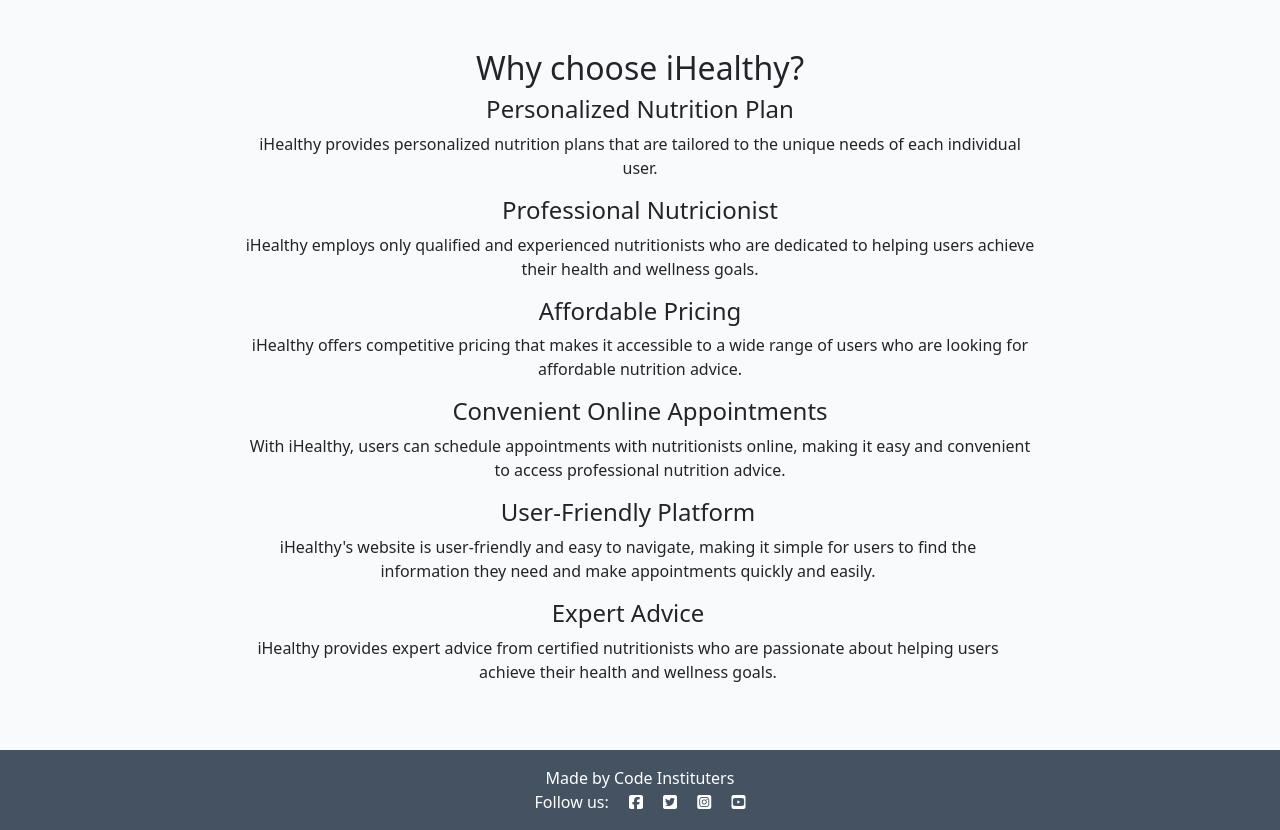
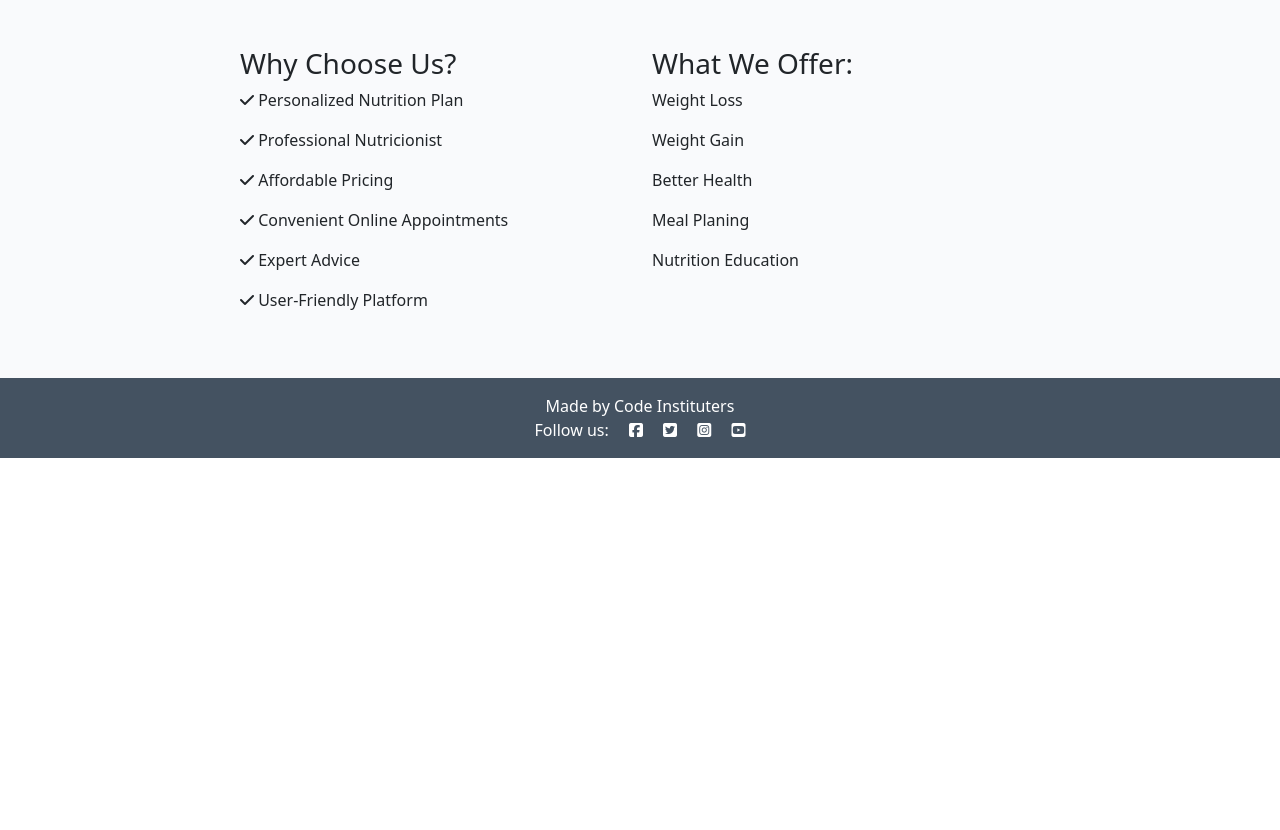
Before and after one commit to Giov3ss/iHealthy, a Django app: page / in a window 1280 px wide. Shown: the part 561-1391 px from the top of the page. After the commit the page ends 1019 px from the top, so only its background shows below. Run offline with Django 3.2, Linux system fonts and the light colour scheme; some libraries are stand-ins or nearby versions.

Commit message:
adding a container with contents about the website and what we offer

```diff
--- a/templates/index.html
+++ b/templates/index.html
@@ -5,14 +5,16 @@
 {% block content %}
 
 {% load static %}
-<div class="container bg-image text-center" style="    background-image: url(https://res.cloudinary.com/dy2i4yita/image/upload/v1680294530/hero-image3_xud7ce.jpg);
+
+<div class="container-fluid bg-image text-center text-right"
+style="background-image: url(https://res.cloudinary.com/dy2i4yita/image/upload/v1680294530/hero-image3_xud7ce.jpg);
 background-size: cover;
 background-position: center;
 background-repeat: no-repeat;
 color: rgb(6, 6, 6);
-height: 500px;">
+height: 450px;">
     <h1 class="text-center">Welcome to iHealhty Nutricionist</h1>
-    <p class="lead text-center">Your go-to destination for personalized and evidence-based nutrition counseling.</p>
+    <p class="lead text-center mt-5 font-weight-normal">Your go-to destination for personalized and evidence-based nutrition counseling.</p>
     <p class="lead text-center">Whether you're looking to lose weight, weight gain, manage a chronic condition or optimize
         your
         health and wellness,
@@ -28,64 +30,27 @@ height: 500px;">
         {% endif %}
     </div>
 </div>
-<div class="container text-center">
-    <div class="row">
-        <div class="col-md-12">
-            <h2>Why choose iHealthy?</h2>
+
+<div class="container">
+    <div class="row mt-5">
+        <div class="col-xs-12 col-lg-6">
+            <h3>Why Choose Us?</h3>
+            <p><i class="fa-solid fa-check"></i> Personalized Nutrition Plan</p>
+            <p><i class="fa-solid fa-check"></i> Professional Nutricionist</p>
+            <p><i class="fa-solid fa-check"></i> Affordable Pricing</p>
+            <p><i class="fa-solid fa-check"></i> Convenient Online Appointments</p>
+            <p><i class="fa-solid fa-check"></i> Expert Advice</p>
+            <p><i class="fa-solid fa-check"></i> User-Friendly Platform</p>
         </div>
-    </div>
-    <div class="row">
-        <div class="col-md-12">
-            <h4>Personalized Nutrition Plan</h4>
-            <p>
-                iHealthy provides personalized nutrition plans that are tailored to the unique needs of each individual user.
-            </p>
-        </div>
-    </div>
-    <div class="row">
-        <div class="col-md-12">
-            <h4>Professional Nutricionist</h4>
-            <p>
-                iHealthy employs only qualified and experienced nutritionists who are dedicated to helping users achieve their
-                health and wellness goals.
-            </p>
-        </div>
-    </div>
-        <div class="row">
-            <div class="col-md-12">
-                <h4>Affordable Pricing</h4>
-                <p>
-                    iHealthy offers competitive pricing that makes it accessible to a wide range of users who are looking for
-                    affordable nutrition advice.
-                </p>
-            </div>
-        </div>
-    <div class="row">
-        <div class="col-md-12">
-            <h4>Convenient Online Appointments</h4>
-            <p>
-                With iHealthy, users can schedule appointments with nutritionists online, making it easy and convenient to access professional nutrition advice.
-            </p>
-        </div>
-        <div class="row">
-            <div class="col-md-12">
-                <h4>User-Friendly Platform</h4>
-                <p>
-                    iHealthy's website is user-friendly and easy to navigate, making it simple for users to find the information they need and make appointments quickly and easily.
-                </p>
-            </div>
-        </div>
-        <div class="row">
-            <div class="col-md-12">
-                <h4>Expert Advice</h4>
-                <p>
-                    iHealthy provides expert advice from certified nutritionists who are passionate about helping users achieve their health and wellness goals.
-                </p>
-            </div>
+        <div class="col-xs-12 col-lg-6">
+            <h3>What We Offer:</h3>
+            <p>Weight Loss</p>
+            <p>Weight Gain</p>
+            <p>Better Health</p>
+            <p>Meal Planing</p>
+            <p>Nutrition Education</p>
         </div>
     </div>
 </div>
 
-
-
 {%endblock%}
```
